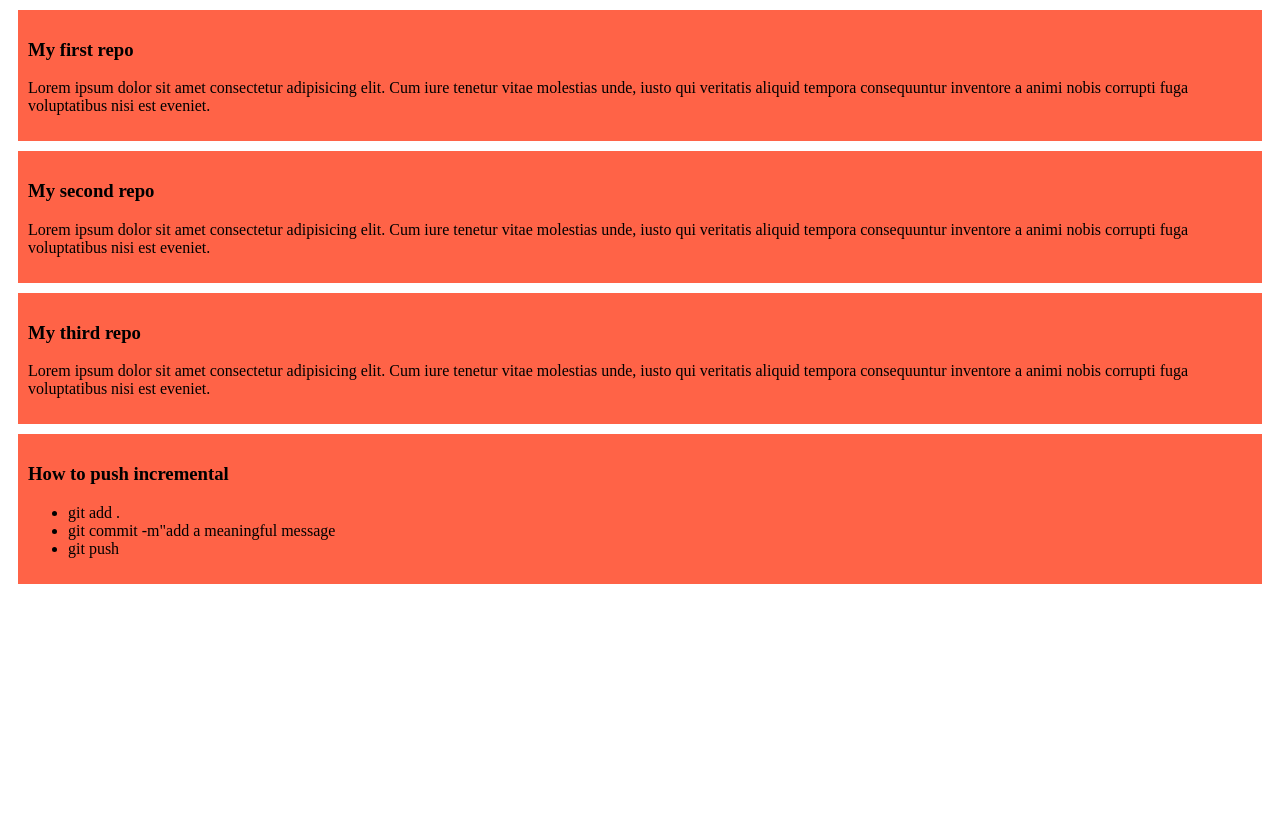
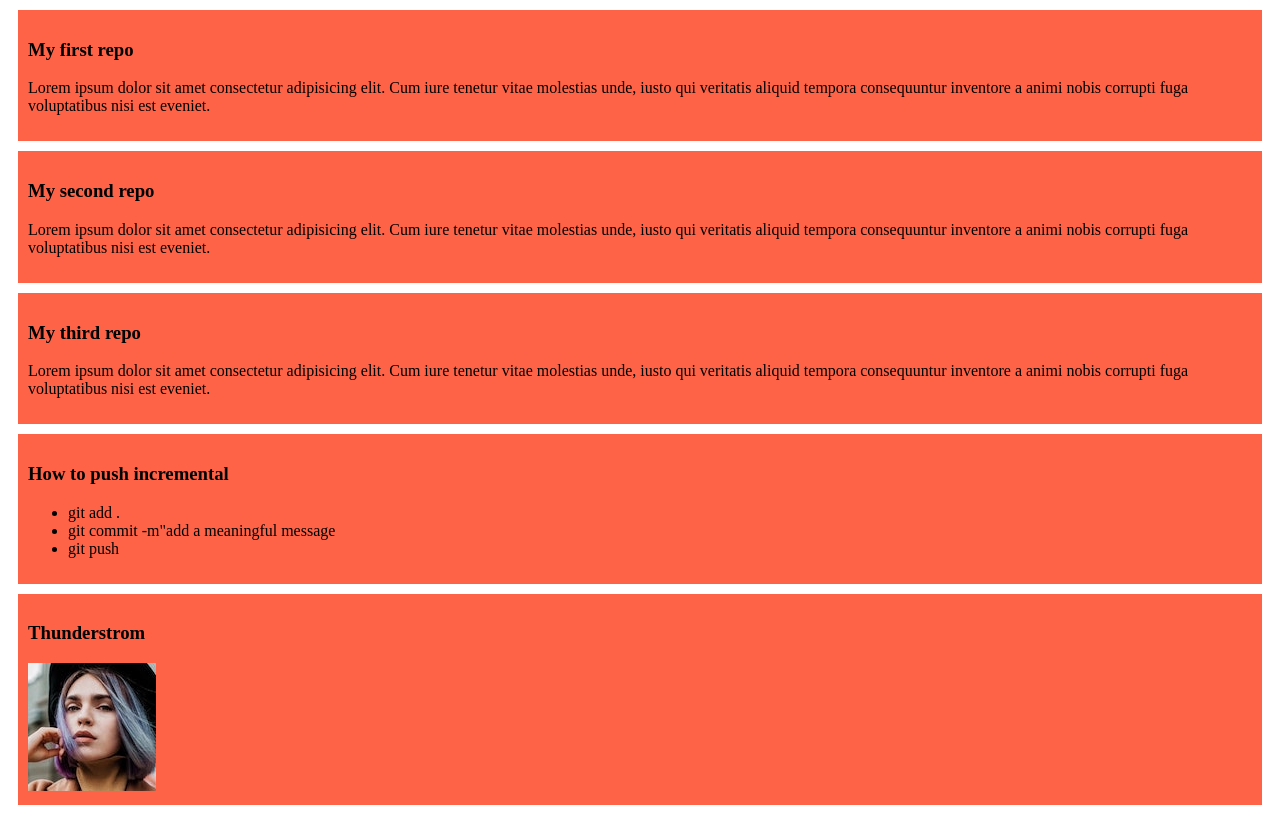
Before and after one commit to Abid0624/My-simple-repo, a plain HTML site: page index.html in a window 1280 px wide. Drawn offline with Linux system fonts and the light colour scheme.

Commit message:
added a picture

```diff
--- a/index.html
+++ b/index.html
@@ -27,5 +27,9 @@
       <li>git push</li>
     </ul>
   </div>
+  <div>
+    <h3>Thunderstrom</h3>
+    <img src="images/laura-jones.jpg" alt="picture">
+  </div>
 </body>
 </html>
```
Also changed, not shown: images/laura-jones.jpg (added).
